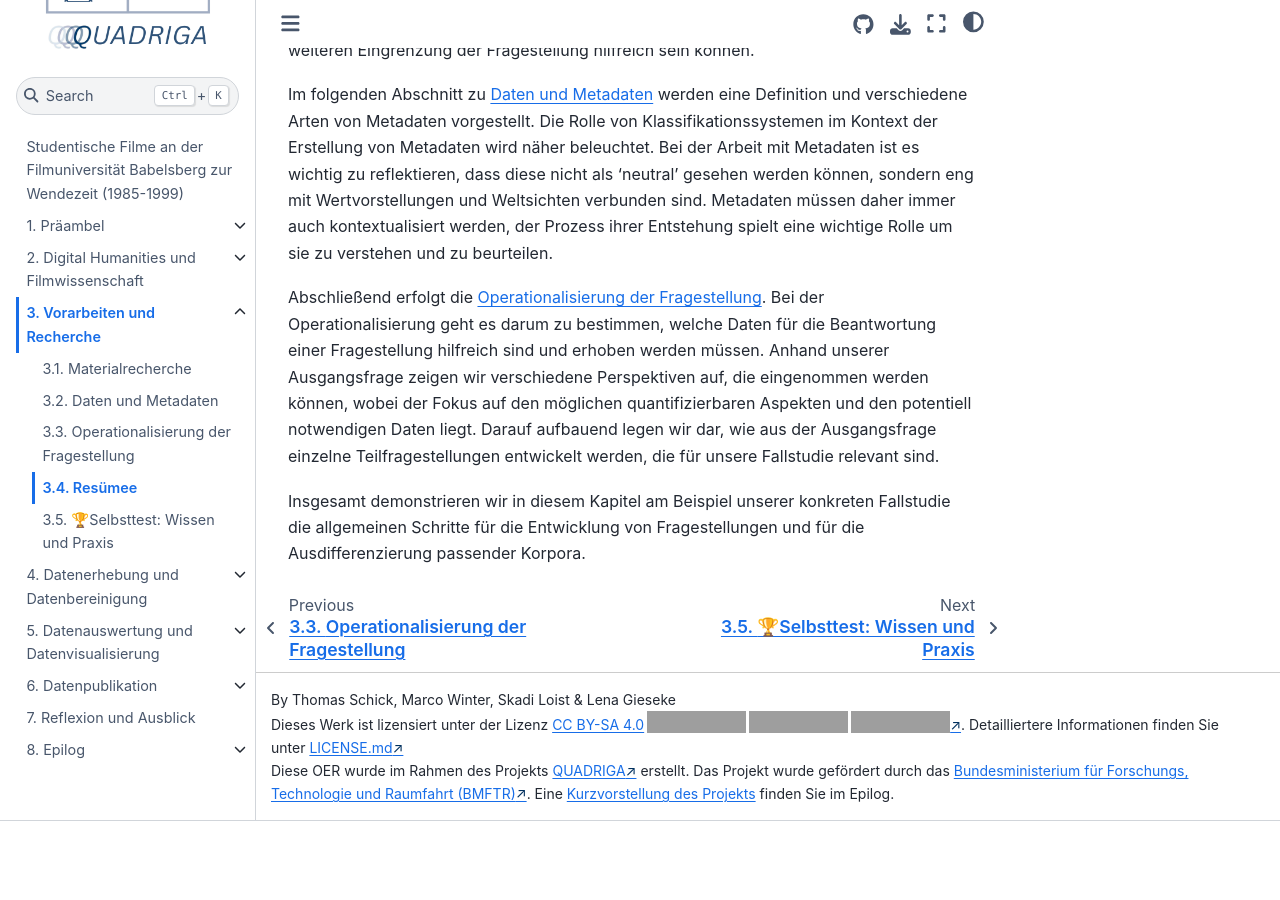
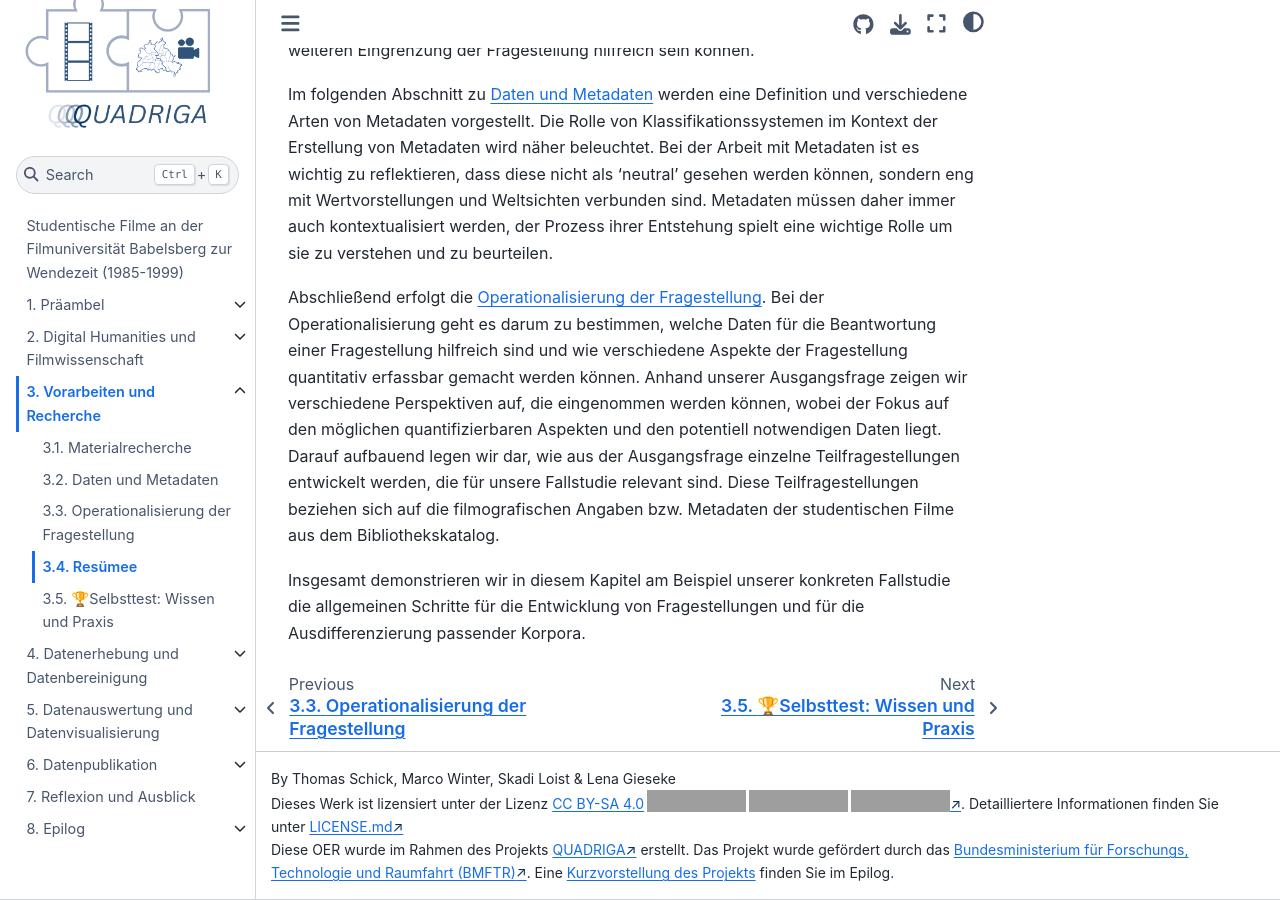
Before and after one commit to quadriga-dk/Bewegtes-Bild-Fallstudie-2, a Jupyter Book: the page built from recherche/resumee_recherche.md, in a window 1280 px wide and 900 px high, scrolled down 700 px. Built offline with Jupyter Book 1.0.4 settings and Sphinx 7.4.7 and the Sphinx Book theme 1.1.4, drawn with Linux system fonts in a browser that asks for light colours; before the commit the page ends 1521 px from its top, so only the background shows below that; grey boxes are pictures that could not be loaded.

Commit message:
Update resumee_recherche.md

```diff
--- a/recherche/resumee_recherche.md
+++ b/recherche/resumee_recherche.md
@@ -16,6 +16,6 @@ Am Beginn des Kapitels wird das Vorgehen bei der [Materialrecherche](./material.
 
 Im folgenden Abschnitt zu [Daten und Metadaten](./metadaten.md) werden eine Definition und verschiedene Arten von Metadaten vorgestellt. Die Rolle von Klassifikationssystemen im Kontext der Erstellung von Metadaten wird näher beleuchtet. Bei der Arbeit mit Metadaten ist es wichtig zu reflektieren, dass diese nicht als 'neutral' gesehen werden können, sondern eng mit Wertvorstellungen und Weltsichten verbunden sind. Metadaten müssen daher immer auch kontextualisiert werden, der Prozess ihrer Entstehung spielt eine wichtige Rolle um sie zu verstehen und zu beurteilen.
 
-Abschließend erfolgt die [Operationalisierung der Fragestellung](./operationalisierung.md). Bei der Operationalisierung geht es darum zu bestimmen, welche Daten für die Beantwortung einer Fragestellung hilfreich sind und erhoben werden müssen. Anhand unserer Ausgangsfrage zeigen wir verschiedene Perspektiven auf, die eingenommen werden können, wobei der Fokus auf den möglichen quantifizierbaren Aspekten und den potentiell notwendigen Daten liegt. Darauf aufbauend legen wir dar, wie aus der Ausgangsfrage einzelne Teilfragestellungen entwickelt werden, die für unsere Fallstudie relevant sind.
+Abschließend erfolgt die [Operationalisierung der Fragestellung](./operationalisierung.md). Bei der Operationalisierung geht es darum zu bestimmen, welche Daten für die Beantwortung einer Fragestellung hilfreich sind und wie verschiedene Aspekte der Fragestellung quantitativ erfassbar gemacht werden können. Anhand unserer Ausgangsfrage zeigen wir verschiedene Perspektiven auf, die eingenommen werden können, wobei der Fokus auf den möglichen quantifizierbaren Aspekten und den potentiell notwendigen Daten liegt. Darauf aufbauend legen wir dar, wie aus der Ausgangsfrage einzelne Teilfragestellungen entwickelt werden, die für unsere Fallstudie relevant sind. Diese Teilfragestellungen beziehen sich auf die filmografischen Angaben bzw. Metadaten der studentischen Filme aus dem Bibliothekskatalog.
 
 Insgesamt demonstrieren wir in diesem Kapitel am Beispiel unserer konkreten Fallstudie die allgemeinen Schritte für die Entwicklung von Fragestellungen und für die Ausdifferenzierung passender Korpora.
```
